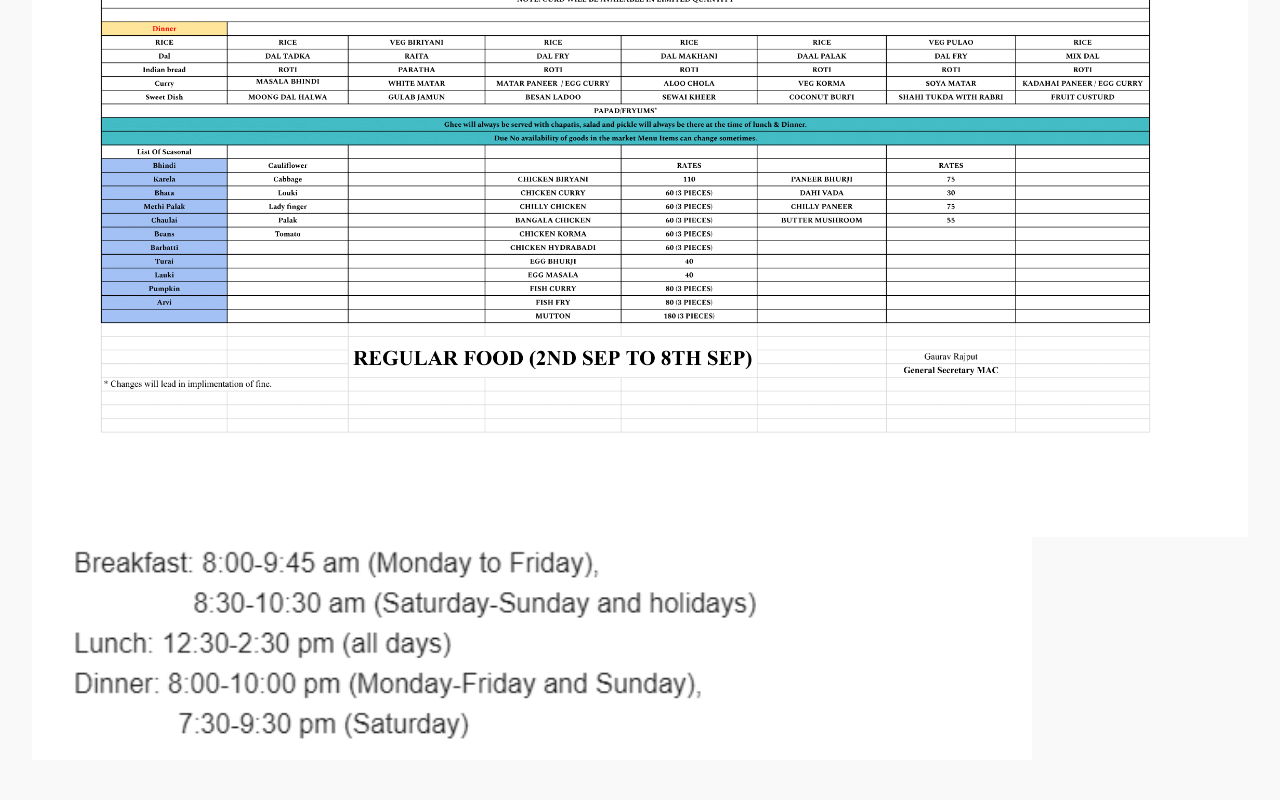
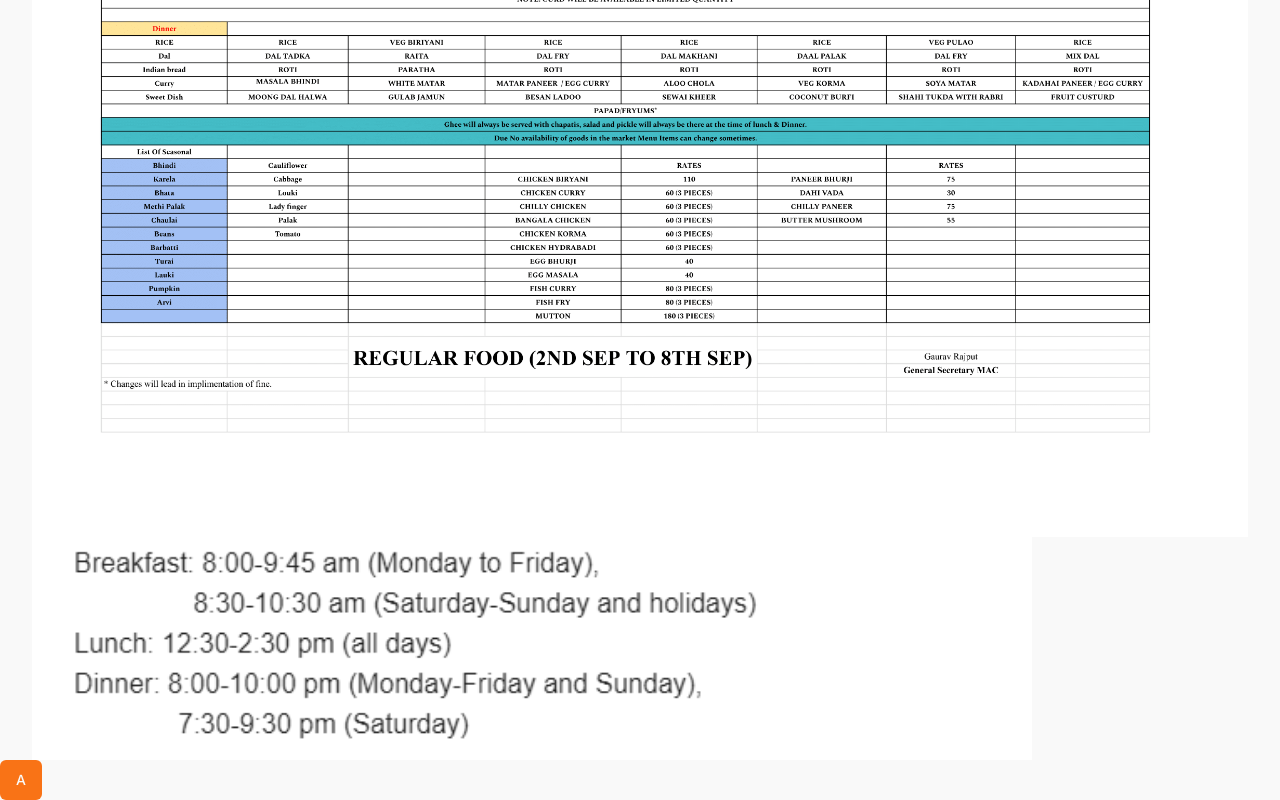
Before and after one commit to Shuffled720/eett, a Next.js app: page / in a window 1280 px wide. Shown: the part 435-1235 px from the top of the page. Before the commit the page ends 1195 px from the top, so only its background shows below. Built offline with nearby package versions, Linux system fonts and the light colour scheme.

Commit message:
todo route links added

```diff
--- a/src/app/page.tsx
+++ b/src/app/page.tsx
@@ -3,6 +3,8 @@
 import Header from "@/components/Header"
 import Material from "@/components/Material"
 import Menu from "@/components/Menu"
+import { Button } from "@/components/ui/button"
+import Link from "next/link"
 
 export default function Home() {
   return (
@@ -13,6 +15,9 @@
       {/* <FullWeekTT /> */}
       {/* <Material /> */}
       <Menu />
+      <Button asChild>
+        <Link href={"/todo"}>A</Link>
+      </Button>
     </>
   )
 }
--- a/src/app/todo/page.tsx
+++ b/src/app/todo/page.tsx
@@ -3,6 +3,7 @@
 import { useState, useEffect } from "react";
 import { Input } from "@/components/ui/input";
 import { Button } from "@/components/ui/button";
+import Link from "next/link";
 
 type Todo = {
   _id: string;
@@ -57,7 +58,9 @@
 
   return (
     <main className="p-8">
-      <h1 className="text-2xl mb-4">Todo List</h1>
+      <Link href="/">
+        <h1 className="text-2xl mb-4">Todo List</h1>
+      </Link>
       <div className="mb-4">
         {/* <input
           type="text"
```
Also changed, not shown: 2 other files (tests, documents, lock files or other folders).
